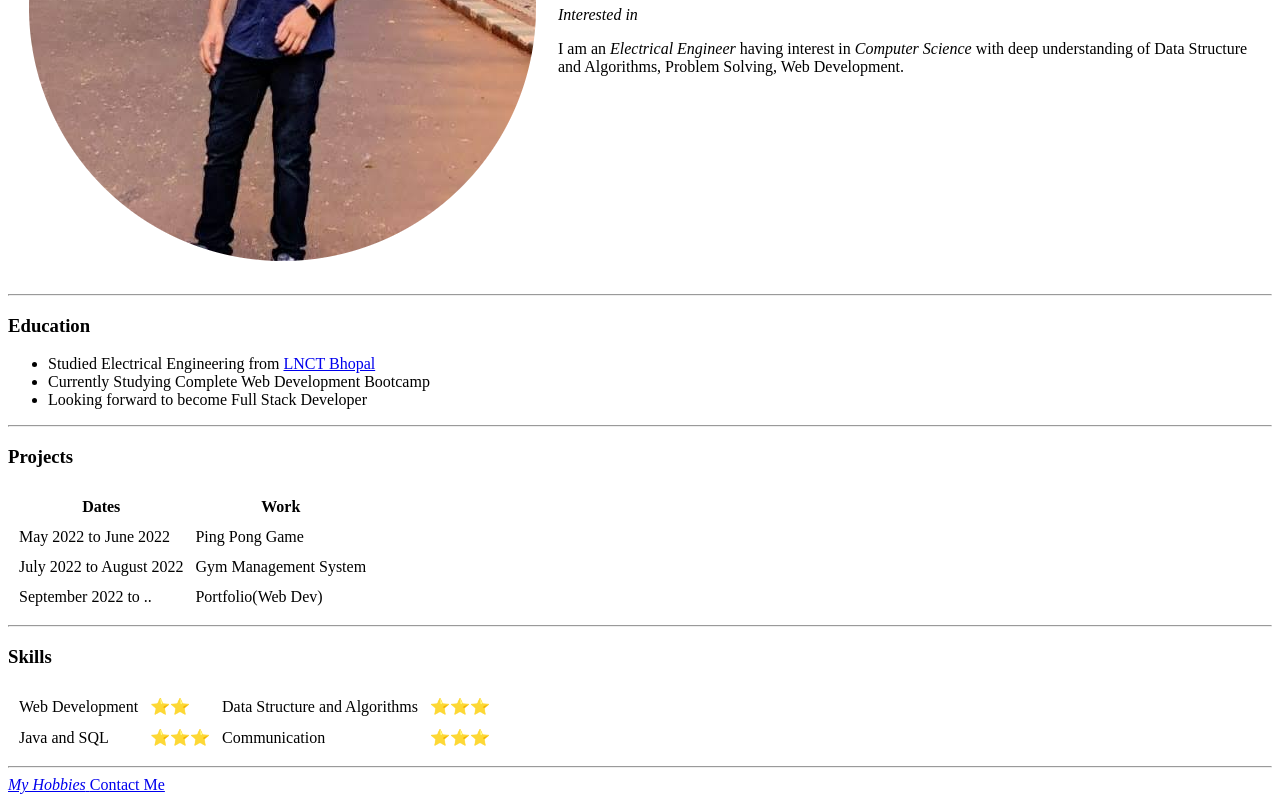
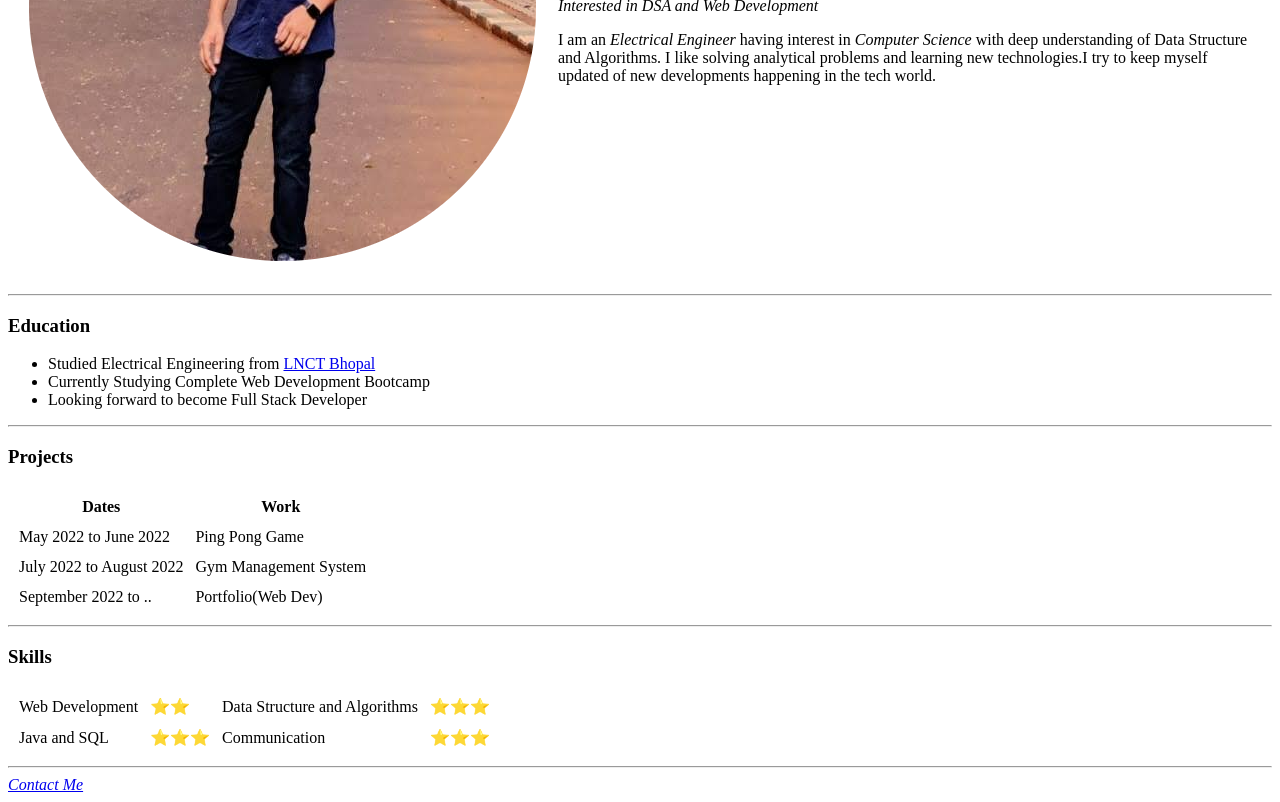
Before and after one commit to r-Prabhat/CV, a plain HTML site: page index.html in a window 1280 px wide. Shown: the part 275-1077 px from the top of the page. Drawn offline with Linux system fonts and the light colour scheme.

Commit message:
Updated Index

```diff
--- a/index.html
+++ b/index.html
@@ -11,9 +11,9 @@
     <td><img src="lalBaghPic.png" alt="Prabhat Profile Picture"></td>
     <td>
       <h1>Prabhat Ranjan</h1>
-      <p><em>Interested in <strong><a href=""></a></strong></em></p>
-      <p>I am an <em>Electrical Engineer</em> having interest in <em>Computer Science</em> with deep understanding of Data Structure and Algorithms,
-        Problem Solving, Web Development.</p>
+      <p><em>Interested in DSA and Web Development<strong><a href=""></a></strong></em></p>
+      <p>I am an <em>Electrical Engineer</em> having interest in <em>Computer Science</em> with deep understanding of Data Structure and Algorithms.
+        I like solving analytical problems and learning new technologies.I try to keep myself updated of new developments happening in the tech world.</p>
     </td>
   </table>
   <hr>
@@ -64,8 +64,7 @@
     </tr>
   </table>
   <hr>
-  <a href="hobbies.html"><em>My Hobbies</em> </a>
-  <a href="contactme.html">Contact Me</a>
+  <a href="contactme.html"><em>Contact Me</em> </a>
 </body>
 
 </html>
```
